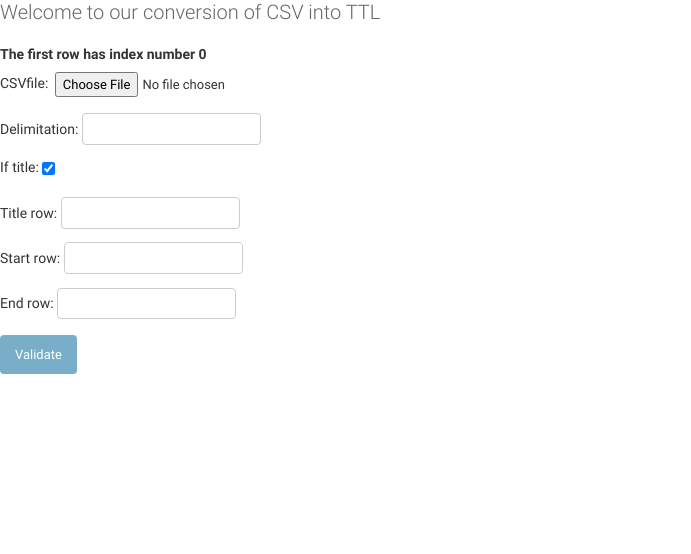
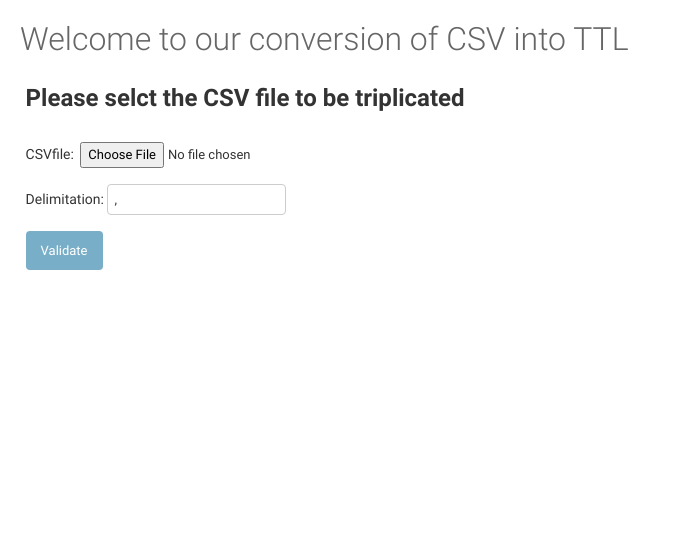
Before and after one commit to ENRIQUEZ21/MiniProjet-Web-S-mantique, a Django app: page /conversionCSVTTL/ in a window 1280 px wide. Shown: the top 554 px of the page, without its empty margins (0-691 px from the left). Before the commit the page ends 374 px from the top, so only its background shows below. Run offline with Django 3.2, Linux system fonts and the light colour scheme; some libraries are stand-ins or nearby versions.

Commit message:
Restructuration

```diff
--- a/projectWS/conversionCSVTTL/forms.py
+++ b/projectWS/conversionCSVTTL/forms.py
@@ -3,15 +3,16 @@
 import csv
 
 from django import forms
+from django.conf import settings
 from django.core.exceptions import ValidationError
 
-from .models import Document
+from .models import Document, Information
 
 
-class ConversionForm(forms.ModelForm):
+class DocumentForm(forms.ModelForm):
     class Meta:
         model = Document
-        fields = ['CSVfile', 'delimitation', 'if_title', 'title_row', 'start_row', 'end_row']
+        fields = ['CSVfile', 'delimitation']
 
     def clean_CSVfile(self):
         data = self.cleaned_data['CSVfile']
@@ -20,6 +21,20 @@ class ConversionForm(forms.ModelForm):
     def clean_delimitation(self):
         data = self.cleaned_data['delimitation']
         return data
+
+    def clean(self):
+        cleaned_data = super().clean()
+        CSVfile = cleaned_data.get("CSVfile")
+        delimitation = cleaned_data.get("delimitation")
+
+
+class InformationForm(forms.ModelForm):
+    class Meta:
+        model = Information
+        widgets = {'path_to_csv': forms.HiddenInput(), 'delimiter': forms.HiddenInput()}
+        fields = ['if_title', 'title_row', 'start_row', 'end_row', 'prefix_obj', 'prefix_pred', 'file_name',
+                  'path_to_csv', 'delimiter']
+
 
     def clean_if_title(self):
         data = self.cleaned_data['if_title']
@@ -37,72 +52,76 @@ class ConversionForm(forms.ModelForm):
         data = self.cleaned_data['end_row']
         return data
 
+    def clean_prefix_obj(self):
+        data = self.cleaned_data['prefix_obj']
+        return data
+
+    def clean_prefix_pred(self):
+        data = self.cleaned_data['prefix_pred']
+        return data
+
+    def clean_file_name(self):
+        data = self.cleaned_data['file_name']
+        return data
+
+    def clean_path_to_csv(self):
+        data = self.cleaned_data['path_to_csv']
+        return data
+
+    def clean_delimiter(self):
+        data = self.cleaned_data['delimiter']
+        return data
+
     def clean(self):
         cleaned_data = super().clean()
-        CSVfile = cleaned_data.get("CSVfile")
-        delimitation = cleaned_data.get("delimitation")
         if_title = cleaned_data.get("if_title")
         title_row = cleaned_data.get("title_row")
         start_row = cleaned_data.get("start_row")
         end_row = cleaned_data.get("end_row")
-        # If there is a title in our CSV file
+        path_to_csv = cleaned_data.get("path_to_csv")
+        delimiter = cleaned_data.get("delimiter")
+
         if if_title:
-            # If the the index of the row of title is specified
-            if title_row is not None:
-                # If the index of the title is negative, error
+            if title_row is None:
+                raise ValidationError("Oops!!! the field title row is empty, and there is a title in your "
+                                      "CSV file.")
+            else:
                 if title_row < 0:
-                    raise ValidationError("Oops!!! There is a problem, the index of your title row must be greater or "
-                                          "equal to 0.")
-                    # If the index of start is less than the index of title, error
-                if title_row >= start_row:
-                    raise ValidationError("Oops!!! There is a problem, the index of your start row must be greater "
-                                          "than the index "
-                                          "of your title row.")
-            # Else, if it is not specified
-            else:
-                # If the index of start is negative or equal to 0, error, no 0 because there is a title
-                if start_row <= 0:
-                    raise ValidationError("Oops!!! There is a problem, the index of the start row must be "
-                                          "greater than 0 ")
-        # Else, if there is no title in the CSV file
+                    raise ValidationError("Oops!!! the value of the index of title row is negative, "
+                                          "that is impossible, indices start at 0.")
+                if start_row <= title_row:
+                    raise ValidationError("Oops!!! your start row must be after your title row.")
         else:
             if start_row < 0:
-                raise ValidationError(
-                    "Oops!!! There is a problem, the index of the first row analyzed must be greater or equal to 0.")
-        # If the index of end is less than the index of start, error
+                raise ValidationError("Oops!!! the value of the index of your start row is negative, "
+                                      "that is impossible.")
         if start_row >= end_row:
-            raise ValidationError(
-                "Oops!!! There is a problem, the index of your end row must be greater than the index "
-                "of your start row.")
+            raise ValidationError("Oops!!! your end row must be after your start row")
 
-        num = 0
-        if delimitation is None:
-            delimitation = ','
-        file = CSVfile.read().decode('utf-8').splitlines()
-        read = csv.reader(file, delimiter=delimitation)
+        print(path_to_csv)
+        CSVFile = open(path_to_csv, 'r', encoding='utf-8')
+        reader = csv.reader(CSVFile, delimiter=delimiter)
+
+        rownum = 0
         size = 0
-        for row in read:
+        for row in reader:
             if if_title:
-                if title_row is None:
-                    if num == 0:
-                        if len(row) == 0:
-                            raise ValidationError("Oops!!! the title row index 0 (by default) is empty, please "
-                                                  "choose one valid")
-                        else:
-                            size = len(row)
-                else:
-                    if num == title_row:
-                        if len(row) == 0:
-                            raise ValidationError("Oops!!! your title row is empty, please choose one other")
-                        else:
-                            size = len(row)
+                if rownum == title_row:
+                    if len(row) == 0:
+                        raise ValidationError("Oops!!! your title row is empty, please choose one other")
+                    else:
+                        size = len(row)
             else:
-                if num == start_row:
-                    size = len(row)
-            if start_row <= num <= end_row:
-                if len(row) == 0:
-                    raise ValidationError("Oops!!! the row number "+ str(num)+" is an invalid empty row")
+                if rownum == start_row:
+                    if len(row) == 0:
+                        raise ValidationError("Oops!!! Your start row is empty.")
+                    else:
+                        size = len(row)
+            if start_row <= rownum < end_row:
                 if len(row) != size:
-                    raise ValidationError("Oops!!! the row number "+str(num)+" is an invalid row which doesn't contain "
-                                                                             "the good number of elements")
-            num += 1
+                    raise ValidationError("Oops!!! The row "+rownum+" has a wrong number of elements.")
+
+            rownum+=1
+
+        CSVFile.seek(0)
+        CSVFile.close()
--- a/projectWS/conversionCSVTTL/templates/index.html
+++ b/projectWS/conversionCSVTTL/templates/document.html
@@ -2,9 +2,9 @@
 <!--- Authors: Aurélien NICOLLE - Ilan SOUSSAN - Antoine DARRAS
     Date: 26/10/2021 !--->
 {% block content %}
-  <h1>Welcome to our conversion of CSV into TTL</h1>
-<b>The first row has index number 0</b>
-<div class="all">
+  <h1 style="font-size: 32px; margin: 20px">Welcome to our conversion of CSV into TTL</h1>
+<h2 style="font-size: 24px; margin: 2%">Please selct the CSV file to be triplicated</h2>
+<div class="all" style="width: 80%; margin-left: 2%">
   <form enctype="multipart/form-data" action="." method="post">
     {% csrf_token %}
     {{ form.as_p }}
--- a/projectWS/conversionCSVTTL/urls.py
+++ b/projectWS/conversionCSVTTL/urls.py
@@ -3,7 +3,9 @@ from . import views
 
 
 urlpatterns = [
-    path('', views.index, name='index'),
-    path('result/', views.result, name='result'),
-    path('download/', views.download_file, name='download_file')
+    path('', views.document, name='document'),
+    path('informations/', views.informations, name='informations'),
+    path('download_TTL/', views.download_TTL, name='download_TTL'),
+    path('informations/result/', views.result, name='result'),
+    path('download_CSV/', views.download_CSV, name='download_CSV')
 ]
--- a/projectWS/conversionCSVTTL/views.py
+++ b/projectWS/conversionCSVTTL/views.py
@@ -9,104 +9,176 @@ import re
 from django.http import HttpResponseRedirect, HttpResponse
 from django.shortcuts import render
 
-from .forms import ConversionForm
+from .forms import DocumentForm, InformationForm
 from django.conf import settings
 
 
-def index(request):
+def document(request):
     if request.method == 'POST':
         # create a form instance and populate it with data from the request:
-        form = ConversionForm(request.POST, request.FILES)
+        form = DocumentForm(request.POST, request.FILES)
         # check whether it's valid:
         if form.is_valid():
             # process the data in form.cleaned_data as required
             CSVfile = form.clean_CSVfile()
             delimitation = form.clean_delimitation()
+
+            file_name = str(CSVfile)
+            file_name.replace(' ', '')
+            file_name.replace(' (', '_')
+            file_name.replace(')', '')
+            pathToCSV = settings.MEDIA_ROOT + '/CSVfiles/' + file_name
+            if os.path.exists(pathToCSV):
+                os.remove(pathToCSV)
+            else:
+                pass
+
+            form.save()
+
+            csvName = file_name.replace('.csv', '')
+
+            request.session['csv_name'] = csvName
+
+            request.session['delimiter'] = delimitation
+
+            CSVfile.close()
+            return HttpResponseRedirect('informations/')
+        # if a GET (or any other method) we'll create a blank form
+    else:
+        form = DocumentForm
+    return render(request, 'document.html', {'form': form})
+
+
+def informations(request):
+    if request.method == 'POST':
+        form = InformationForm(request.POST)
+        if form.is_valid():
             if_title = form.clean_if_title()
             title_row = form.clean_title_row()
             start_row = form.clean_start_row()
             end_row = form.clean_end_row()
+            prefix_obj = form.clean_prefix_obj()
+            prefix_pred = form.clean_prefix_pred()
+            file_name = form.clean_file_name()
 
-            if delimitation is None:
-                delimitation = settings.DEFAULT_DELIMITER
+            CSVFile = open(request.session.get('path_to_csv'), 'r', encoding='utf-8')
+            reader = csv.reader(CSVFile, delimiter=request.session.get('delimiter'))
 
-            CSVfile.seek(0)
-            decoded_file = CSVfile.read().decode('utf-8').splitlines()
-            reader = csv.reader(decoded_file, delimiter=delimitation)
-
-            if os.path.exists('exitTTLFile.ttl'):
-                os.remove('exitTTLFile.ttl')
+            if os.path.exists(file_name + '.ttl'):
+                os.remove(file_name + '.ttl')
             else:
                 pass
 
-            outfile_ttl = open('exitTTLFile.ttl', 'a', encoding="utf8")
+            outfile_ttl = open(file_name + '.ttl', 'a', encoding='utf-8')
 
-
-            outfile_ttl.write(settings.DATA_PREFIX)
-            outfile_ttl.write(settings.PREDICATE_PREFIX)
+            outfile_ttl.write("@prefix " + prefix_obj + ": <http://ex.org/data/> .\n")  # write object prefix
+            outfile_ttl.write("@prefix " + prefix_pred + ": <http://ex.org/pred#> .\n\n")  # write predicate prefix
 
             rownum = 0
-            c = []  # c will be used to represent the row of title if it exists
+            c = []
             for row in reader:
                 if rownum < start_row:
                     if if_title:
-                        if title_row is None:
-                            title_row = 0 # Put a default title_row if not specified by the user
                         if rownum == title_row:
                             c = row
-                            # We delete all undedirable elements in title row from our CSV file
                             for i in range(len(c)):
                                 c[i] = ''.join(filter(str.isalnum, c[i]))
                         else:
                             pass
                     else:
                         pass
-                elif start_row <= rownum <= end_row:
+                elif start_row <= rownum < end_row:
                     size = len(row)
-                    l = []  # l is an array that we will use to produce our final string of characters of TTL code
-                    l.append("d:L" + str(rownum - start_row))
+                    l = [prefix_obj + ":L" + str(
+                        rownum - start_row)]  # l is an array that we will use to produce our final string of
+                    # characters of TTL code
                     for i in range(size):
-                        # In function of the different cases:
-                        # end of line, type of the value, there is or no a title in our CSV file,
-                        # we will add an appropriate TTL code to our l variable
                         if re.match("^[a-zA-Z0-9_]*$", row[i]):
                             if if_title:
-                                l.append(" p:P" + c[i] + " d:" + row[i])
+                                l.append(" " + prefix_pred + ":P" + c[i] + " " + prefix_obj + ":" + row[i])
                             else:
-                                l.append(" p:P" + str(i) + " d:" + row[i])
+                                l.append(" " + prefix_pred + ":P" + str(i) + " " + prefix_obj + ":" + row[i])
                         else:
                             if if_title:
-                                l.append(" p:P" + c[i] + " \"" + row[i] + "\"")
+                                l.append(" " + prefix_pred + ":P" + c[i] + " \"" + row[i] + "\"")
                             else:
-                                l.append(" p:P" + str(i) + " \"" + row[i] + "\"")
+                                l.append(" " + prefix_pred + ":P" + str(i) + " \"" + row[i] + "\"")
                         if i == (size - 1):
                             l.append(".\n")
                         else:
                             l.append(";\n\t")
                     d = ''.join(l)
                     outfile_ttl.write(d)
-                rownum += 1  # add 1 to rownum to pass to following line
+                rownum += 1
 
+            request.session['ttl_file_name'] = file_name
             outfile_ttl.close()
-            # CSVfile.close()
+            CSVFile.seek(0)
+            CSVFile.close()
+            form.save()
 
-            form.save()
             return HttpResponseRedirect('result/')
-        # if a GET (or any other method) we'll create a blank form
+
     else:
-        form = ConversionForm
-    return render(request, 'index.html', {'form': form})
+        delim = request.session.get('delimiter')
+        csvFile = request.session.get('csv_name')
+        path = settings.MEDIA_ROOT + '/CSVfiles/' + csvFile + '.csv'
+        file = open(path, 'r', encoding='utf8')
+        reader = csv.reader(file, delimiter=delim)
+
+        # We will define the indices of title row, start row, etc ...
+        title_row = 0
+        start_row = 1
+        end_row = 10
+        rownum = 0
+        for row in reader:
+            if len(row) != 0:
+                title_row = rownum
+                start_row = rownum + 1
+                continue
+            rownum += 1
+        file.seek(0)
+        rownum = 0
+        for row in reader:
+            rownum += 1
+        end_row = rownum
+
+        file.seek(0)
+        file.close()
+
+        request.session['path_to_csv'] = path
+        request.session['delimiter'] = delim
+
+
+
+        form = InformationForm(
+            initial={'title_row': title_row, 'start_row': start_row, 'end_row': end_row,
+                                         'file_name': csvFile, 'path_to_csv': path, 'delimiter': delim})
+
+    return render(request, 'informations.html', {'form': form})
 
 
 def result(request):
     return render(request, 'result.html')
 
 
-def download_file(request):
-    fl_path = settings.BASE_DIR / 'exitTTLFile.ttl'
-    filename = 'exitTTLFile.ttl'
+def download_TTL(request):
+    filename = str(request.session.get('ttl_file_name')) + '.ttl'
+    fl_path = settings.BASE_DIR / filename
 
     fl = open(fl_path, 'r', encoding="utf8")
     response = HttpResponse(fl, content_type='application/x-turtle')
     response['Content-Disposition'] = "attachment; filename=%s" % filename
+    fl.close()
     return response
+
+
+def download_CSV(request):
+    path = request.session.get('path_to_csv')
+    filename = request.session.get('csv_name') + '.csv'
+
+    file = open(path, 'r', encoding='utf8')
+    response = HttpResponse(file, content_type='application/csv')
+    response['Content-Disposition'] = "attachment; filename=%s" % filename
+    file.close()
+    return response
--- a/projectWS/projectWS/settings.py
+++ b/projectWS/projectWS/settings.py
@@ -137,5 +137,5 @@ MEDIA_URL = '/media/'
 
 # Default values for the project
 DEFAULT_DELIMITER=','
-DATA_PREFIX="@prefix d: <http://ex.org/data/> .\n"
-PREDICATE_PREFIX="@prefix p: <http://ex.org/pred#> .\n\n"
+OBJECT_PREFIX="d"
+PREDICATE_PREFIX="p"
```
Also changed, not shown: projectWS/conversionCSVTTL/models.py (+11 -2 lines), projectWS/conversionCSVTTL/templates/informations.html (added, +16 -0 lines), projectWS/conversionCSVTTL/templates/result.html (+5 -4 lines), projectWS/conversionCSVTTL/migrations/0007_auto_20211027_1133.py (added), projectWS/conversionCSVTTL/migrations/0008_auto_20211027_1301.py (added), projectWS/conversionCSVTTL/migrations/0009_auto_20211027_1524.py (added), projectWS/conversionCSVTTL/migrations/0010_auto_20211027_1604.py (added), projectWS/conversionCSVTTL/migrations/0011_auto_20211027_1839.py (added), projectWS/db.sqlite3, 1 other file.
